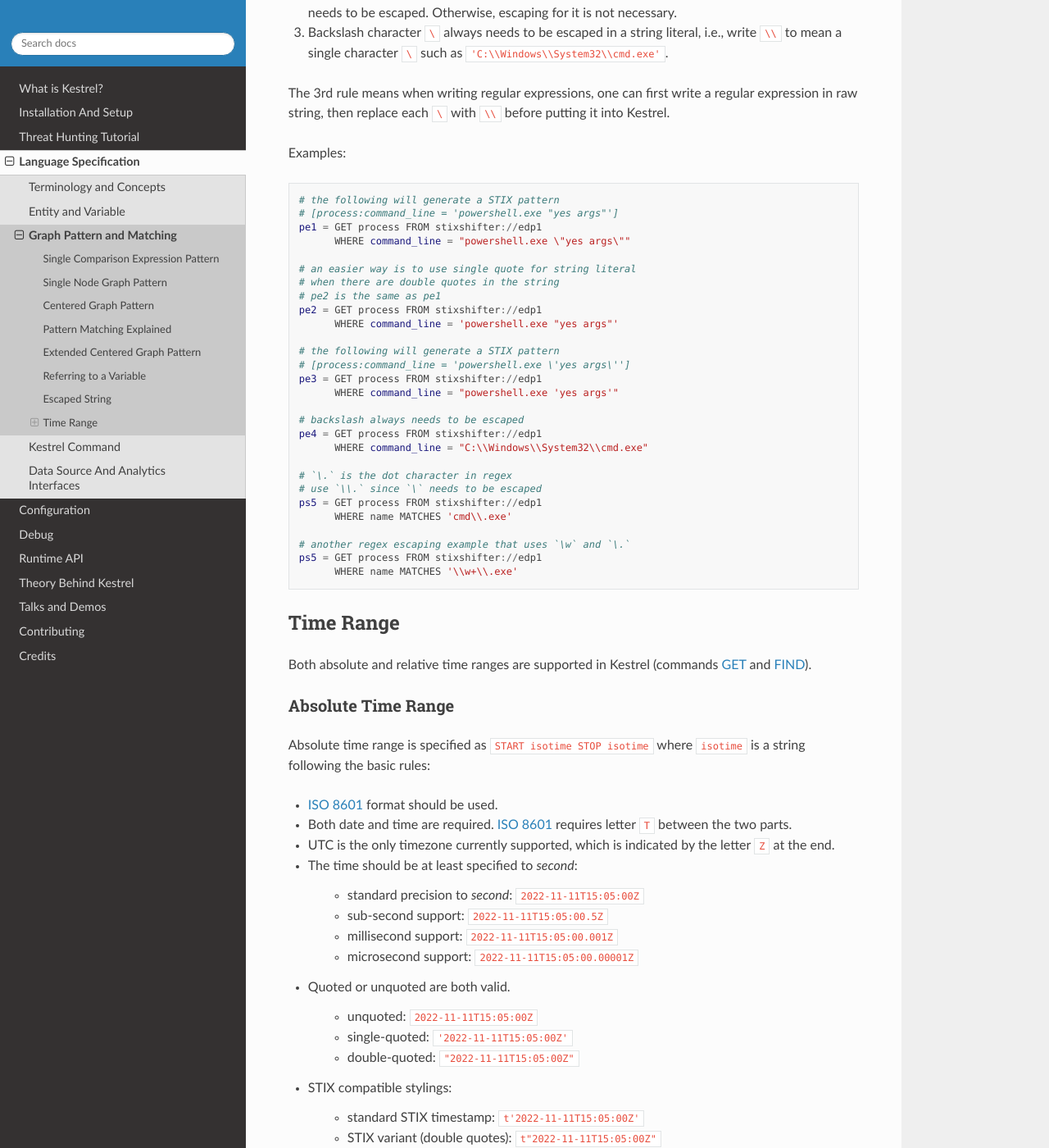
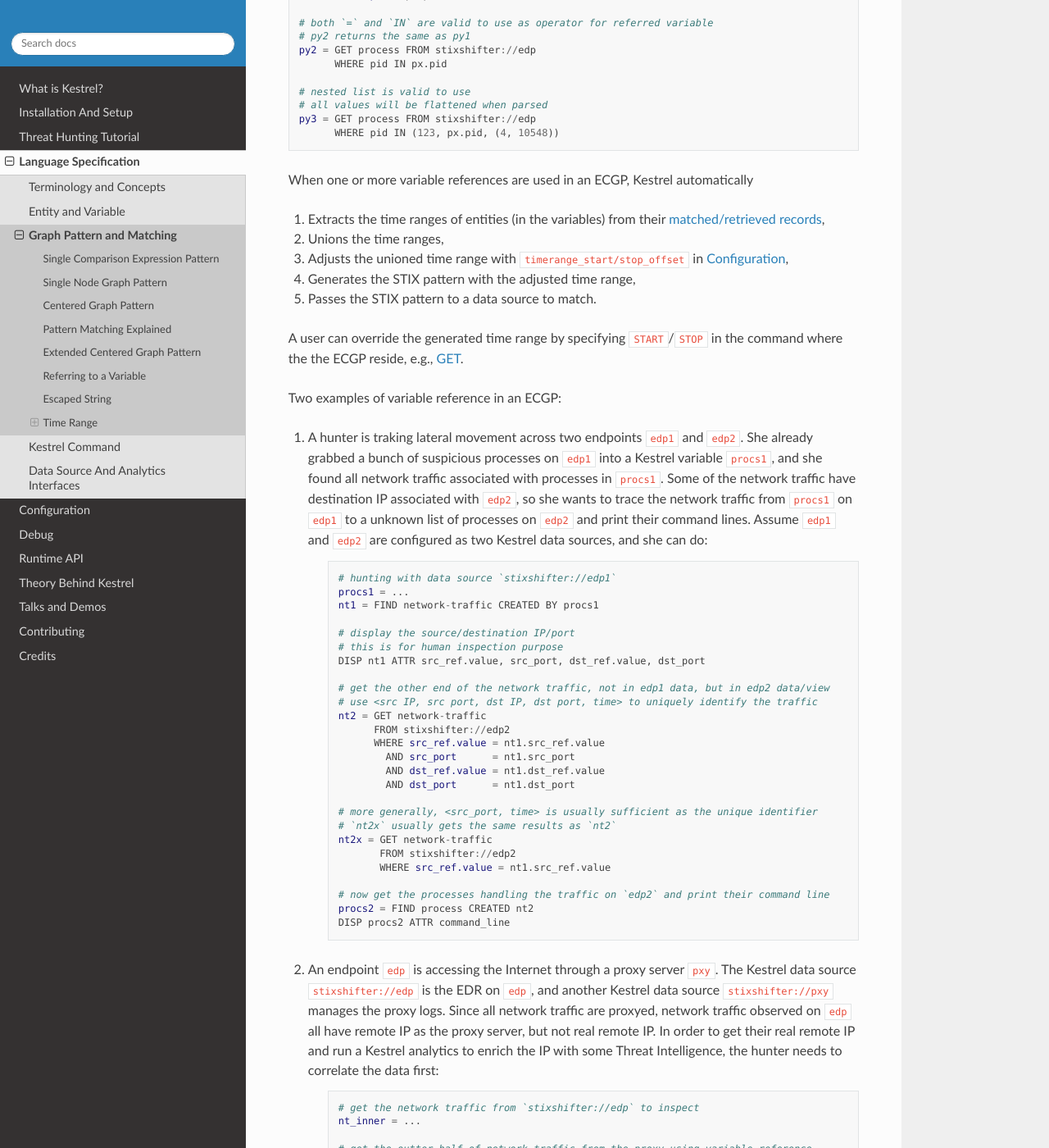
Before and after one commit to opencybersecurityalliance/kestrel-lang, a Sphinx documentation site: the page built from docs/language/ecgp.rst, in a window 1280 px wide and 1400 px high, scrolled down 6957 px. Shown: the whole window at 82% size. Built offline with Sphinx 7.4.7 and the Read the Docs theme 2.0.0, drawn with Linux system fonts in a browser that asks for light colours; some of the changed text lies outside the part shown.

Commit message:
add var ref section in ECGP doc

```diff
--- a/docs/language/ecgp.rst
+++ b/docs/language/ecgp.rst
@@ -29,8 +29,10 @@
 
     name = "powershell.exe"
 
-This is called a *Comparison Expression*. In this case, a single comparison
-expression constructs this simple pattern (ECGP).
+This is called a *Comparison Expression*, which is composed of an attribute and
+the specified value (check more in :ref:`language/eav:Common Entities and
+Attributes`). In this case, a single comparison expression constructs this
+simple pattern (ECGP).
 
 Assuming the endpoint can be specified by a Kestrel data source
 ``stixshfiter://edp1`` and the `Time Range`_ is ``2022-11-11T15:05:00Z`` to
@@ -75,8 +77,10 @@
     #. To be STIX pattern compatible, one can specify entity type before the
        attribute like ``entity_type:attribute``. For the simple powershell
        pattern, since the return entity type is already specified earlier in
-       the ``GET`` command, this is redudant. However, this syntax is required
-       for `Extended Centered Graph Pattern`_ where we will discuss more. In
+       the ``GET`` command, this is redudant and optional. However, the
+       specification of the entity type is required for :ref:`extended
+       subgraphs<language/ecgp:Extended Centered Graph Pattern>`, which we will
+       discuss in the more complex `Extended Centered Graph Pattern`_. In
        short, the following command returns exactly same results into ``ps3``
        as in ``ps``.
 
@@ -111,7 +115,8 @@
     - Nested list support (flattened after parsing): ``name IN ('bash', ('csh', ('zsh')), "sh")``
 
 Kestrel supports the following operators in comparison expression (yet a
-specific stix-shifter connecotr may currently supports a subset of these):
+specific `stix-shifter connector`_ in a hunt step may only implement a subset
+of these, resulting not full capability retrieving data with that connector):
 
     - ``=``/``==``: They are the same.
 
@@ -256,9 +261,9 @@
 record-based systems. A Kestrel runtime can potentially split one ECGP into
 multiple STIX Observation Expressions to match against multiple records, but:
 
-    #. STIX does not define/rule the size/boundary of a
-       :ref:`language/tac:Record` (STIX observation), so it is unknown how many
-       Observation Expressions to split into.
+    #. STIX does not define the size/boundary of a :ref:`language/tac:Record`
+       (STIX observation), and it is unknown into how many STIX Observation
+       Expressions to split an ECGP.
 
     #. Each data source defines the size/boundary of :ref:`language/tac:Record`
        differently, and the definition is not always well documented or
@@ -338,15 +343,121 @@
 Standard STIX does not have an `STIX Cyber Observable Objects`_ (SCO) for
 host/pod/container, so OCA provides the customized SCO (entity) ``x-oca-asset``
 as STIX extension at `OCA/stix-extension`_ (more description in
-:ref:`language/eav:Entities in Kestrel`). The entity ``x-oca-asset`` has no
-reference from standard STIX SCO (entity) so it is an isolated subgraph in a
-record, and the extended subgraph enables pattern matching using such
-information.
+:ref:`language/eav:Entities in Kestrel`). ``x-oca-asset`` is supported by most
+`stix-shifter connector`_. It has no reference from standard STIX SCO (entity)
+so it is an isolated subgraph in a record, and the extended subgraph enables
+pattern matching using such information.
 
 Referring to a Variable
 =======================
 
-``variable.attribute``
+Beyond static patterns, Kestrel allows references to variables in ECGP, i.e.,
+one can use ``variable.attribute`` to pass in a list of values in a
+:ref:`comparison expression<language/ecgp:Single Comparison Expression
+Pattern>` (not the variable itself since a comparison expression does not take
+variable but values). This supports quick pattern building using existing
+results, and it enables building patterns for cross-data source hunts. Examples:
+
+.. code-block:: coffeescript
+
+    # basic usage
+    # `px` is a Kestrel variable of processes
+    py1 = GET process FROM stixshifter://edp
+          WHERE pid = px.pid
+
+    # both `=` and `IN` are valid to use as operator for referred variable
+    # py2 returns the same as py1
+    py2 = GET process FROM stixshifter://edp
+          WHERE pid IN px.pid
+
+    # nested list is valid to use
+    # all values will be flattened when parsed
+    py3 = GET process FROM stixshifter://edp
+          WHERE pid IN (123, px.pid, (4, 10548))
+
+When one or more variable references are used in an ECGP, Kestrel automatically
+
+#. Extracts the time ranges of entities (in the variables) from their
+   :ref:`matched/retrieved records<language/ecgp:Pattern Matching Explained>`,
+
+#. Unions the time ranges,
+
+#. Adjusts the unioned time range with
+   ``timerange_start/stop_offset`` in
+   :doc:`../configuration`,
+
+#. Generates the STIX pattern with the adjusted time range,
+
+#. Passes the STIX pattern to a data source to match.
+
+A user can override the generated time range by specifying ``START``/``STOP``
+in the command where the the ECGP reside, e.g., :ref:`language/commands:GET`.
+
+Two examples of variable reference in an ECGP:
+
+#. A hunter is traking lateral movement across two endpoints ``edp1`` and
+   ``edp2``. She already grabbed a bunch of suspicious processes on ``edp1``
+   into a Kestrel variable ``procs1``, and she found all network traffic
+   associated with processes in ``procs1``. Some of the network traffic have
+   destination IP associated with ``edp2``, so she wants to trace the network
+   traffic from ``procs1`` on ``edp1`` to a unknown list of processes on
+   ``edp2`` and print their command lines. Assume ``edp1`` and ``edp2`` are
+   configured as two Kestrel data sources, and she can do:
+
+    .. code-block:: coffeescript
+
+        # hunting with data source `stixshifter://edp1`
+        procs1 = ...
+        nt1 = FIND network-traffic CREATED BY procs1
+
+        # display the source/destination IP/port
+        # this is for human inspection purpose
+        DISP nt1 ATTR src_ref.value, src_port, dst_ref.value, dst_port
+
+        # get the other end of the network traffic, not in edp1 data, but in edp2 data/view
+        # use <src IP, src port, dst IP, dst port, time> to uniquely identify the traffic
+        nt2 = GET network-traffic
+              FROM stixshifter://edp2
+              WHERE src_ref.value = nt1.src_ref.value
+                AND src_port      = nt1.src_port
+                AND dst_ref.value = nt1.dst_ref.value
+                AND dst_port      = nt1.dst_port
+
+        # more generally, <src_port, time> is usually sufficient as the unique identifier
+        # `nt2x` usually gets the same results as `nt2`
+        nt2x = GET network-traffic
+               FROM stixshifter://edp2
+               WHERE src_ref.value = nt1.src_ref.value
+
+        # now get the processes handling the traffic on `edp2` and print their command line
+        procs2 = FIND process CREATED nt2
+        DISP procs2 ATTR command_line
+
+#. An endpoint ``edp`` is accessing the Internet through a proxy server
+   ``pxy``. The Kestrel data source ``stixshifter://edp`` is the EDR on
+   ``edp``, and another Kestrel data source ``stixshifter://pxy`` manages the
+   proxy logs. Since all network traffic are proxyed, network traffic observed
+   on ``edp`` all have remote IP as the proxy server, but not real remote IP.
+   In order to get their real remote IP and run a Kestrel analytics to enrich
+   the IP with some Threat Intelligence, the hunter needs to correlate the data
+   first:
+
+    .. code-block:: coffeescript
+
+        # get the network traffic from `stixshifter://edp` to inspect
+        nt_inner = ...
+
+        # get the outter half of network traffic from the proxy using variable reference
+        nt_outter = GET network-traffic
+                    FROM stixshifter://pxy
+                    WHERE src_ref.value = nt_inner.src_ref.value
+                      AND src_port = nt_inner.src_port
+
+        # display the real remote IP for human inspection
+        DISP nt_outter ATTR dst_ref.value, dst_port
+
+        # enrich the IPs in network-traffic with x-force threat intelligence
+        APPLY python://xfeipenrich ON nt_outter
 
 Escaped String
 ==============
@@ -461,6 +572,7 @@
 
 .. _STIX pattern: http://docs.oasis-open.org/cti/stix/v2.0/stix-v2.0-part5-stix-patterning.html
 .. _stix-shifter: https://github.com/opencybersecurityalliance/stix-shifter
+.. _stix-shifter connector: https://github.com/opencybersecurityalliance/stix-shifter/blob/develop/OVERVIEW.md#available-connectors
 .. _ISO 8601: https://en.wikipedia.org/wiki/ISO_8601
 .. _PCRE: https://www.pcre.org/
 .. _firepit: https://github.com/opencybersecurityalliance/firepit
```
Also changed, not shown: other parts of docs/language/ecgp.rst (+11 -11 lines), docs/language/eav.rst (+25 -23 lines).
